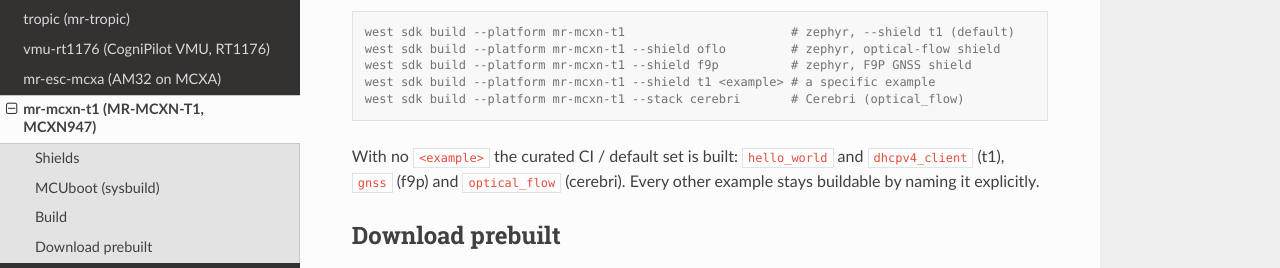
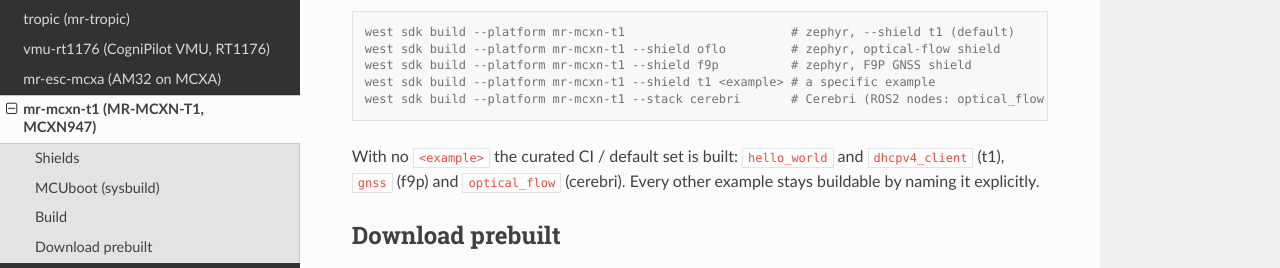
Before and after one commit to NXP-Robotics/robotics-sdk, a Sphinx documentation site: the page built from docs/boards/mr-mcxn-t1.rst, in a window 1280 px wide and 900 px high, scrolled down 610 px. Shown: the part 221-489 px from the top of the window. Built offline with Sphinx 7.4.7 and the Read the Docs theme 3.1.0, drawn with Linux system fonts in a browser that asks for light colours.

Commit message:
script: sdk: add PX4/ROS2 bridge for t1 node apps from spinali repo
Signed-off-by: Costin-Viorel Olaru <costin-viorel.olaru@nxp.com>

```diff
--- a/docs/boards/mr-mcxn-t1.rst
+++ b/docs/boards/mr-mcxn-t1.rst
@@ -40,7 +40,7 @@ Build
    west sdk build --platform mr-mcxn-t1 --shield oflo         # zephyr, optical-flow shield
    west sdk build --platform mr-mcxn-t1 --shield f9p          # zephyr, F9P GNSS shield
    west sdk build --platform mr-mcxn-t1 --shield t1 <example> # a specific example
-   west sdk build --platform mr-mcxn-t1 --stack cerebri       # Cerebri (optical_flow)
+   west sdk build --platform mr-mcxn-t1 --stack cerebri       # Cerebri (ROS2 nodes: optical_flow and gnss)
 
 With no ``<example>`` the curated CI / default set is built:
 ``hello_world`` and ``dhcpv4_client`` (t1), ``gnss`` (f9p) and
```
Also changed, not shown: README.md (+2 -2 lines), 2 other files.
